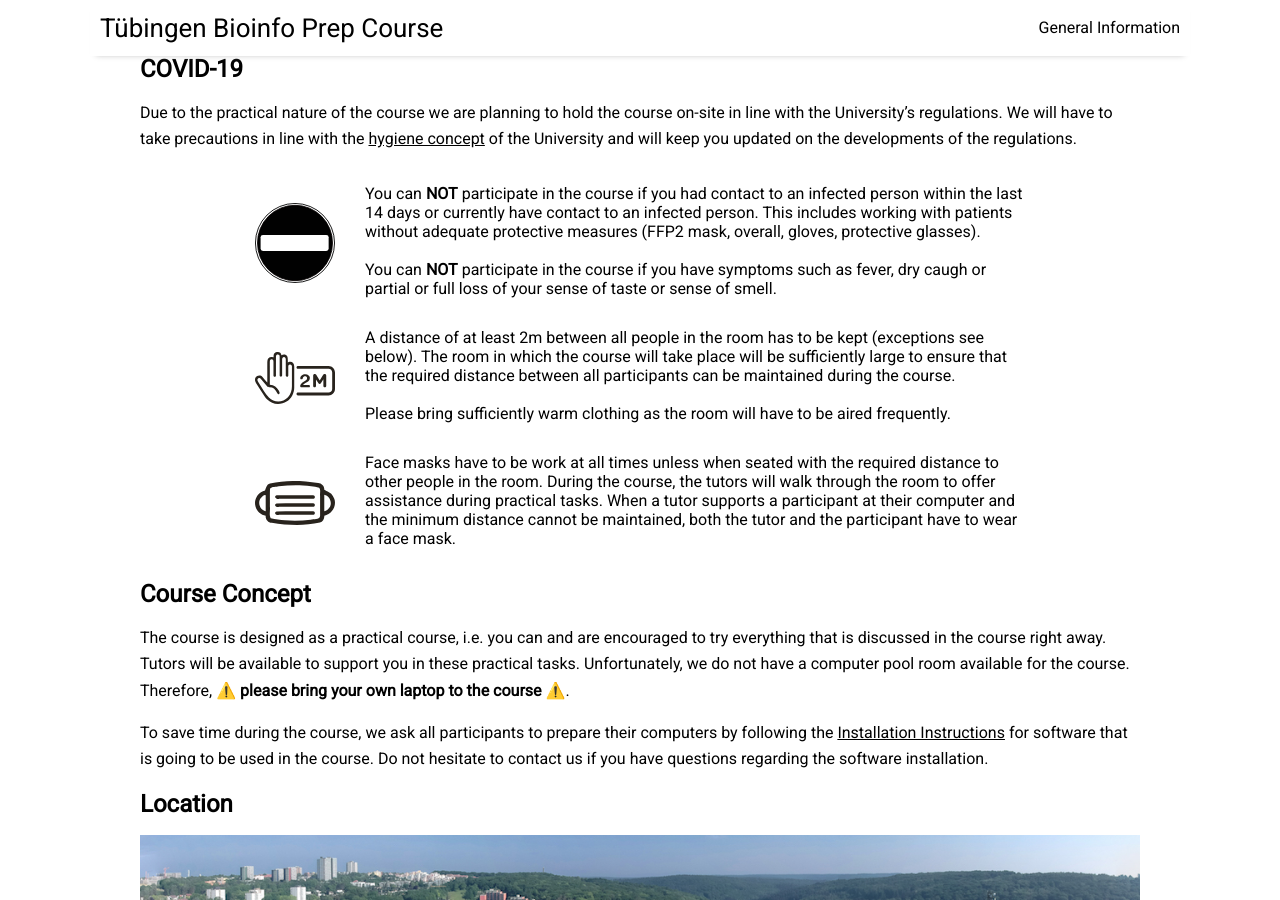
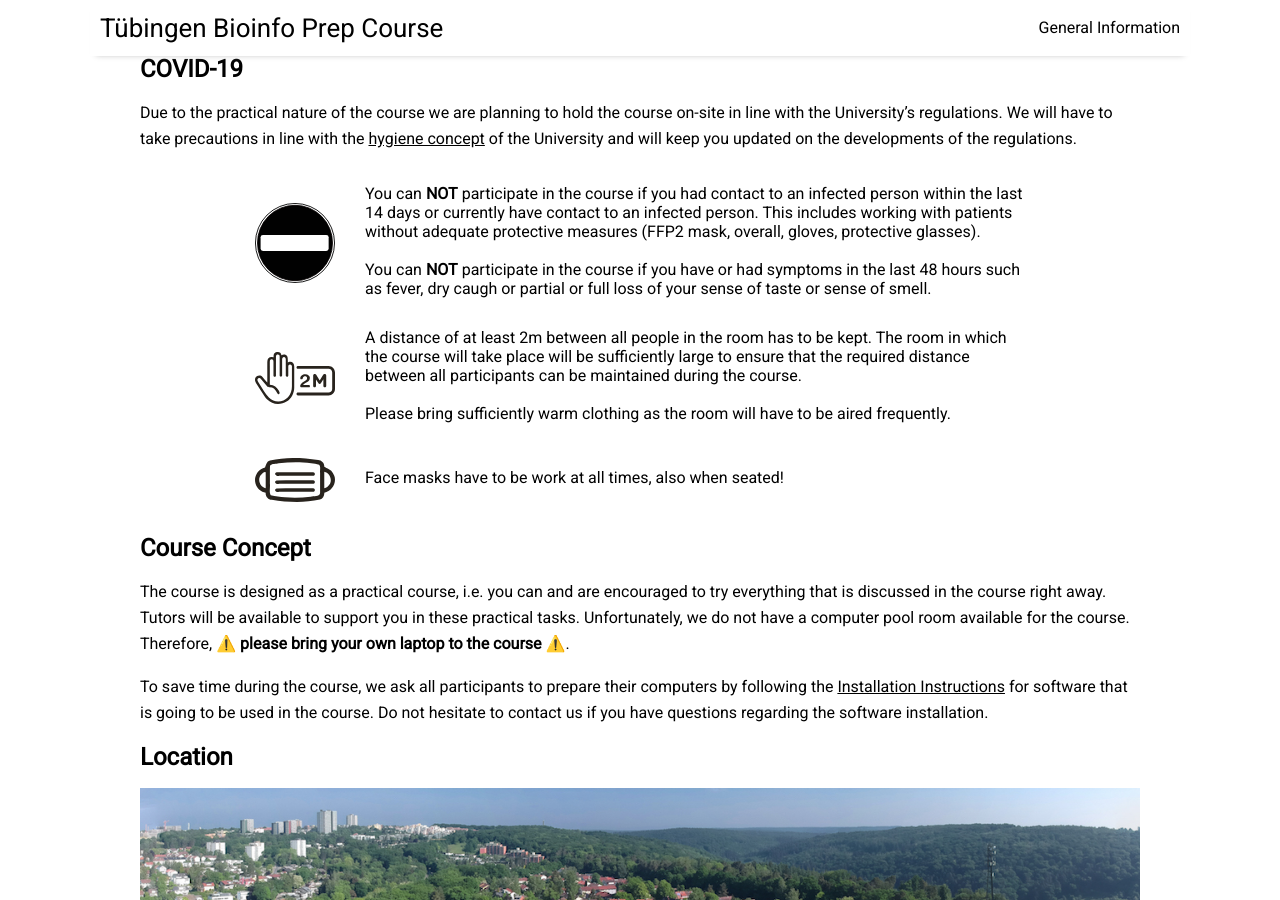
Before and after one commit to BioInfPrep/bioinfprep.github.io, a Jekyll site: the page built from _posts/0900-01-01-general-information.md, in a window 1280 px wide and 900 px high, scrolled down 822 px. Built offline with Jekyll 4.4.1, drawn with Linux system fonts in a browser that asks for light colours; nearby versions of some CDN libraries.

Commit message:
New COVID regulations

```diff
--- a/_posts/0900-01-01-general-information.md
+++ b/_posts/0900-01-01-general-information.md
@@ -92,25 +92,20 @@ person within the last 14 days or currently have contact to an infected person.
 This includes working with patients without adequate protective measures (FFP2
 mask, overall, gloves, protective glasses).<br/><br/>
 
-You can <b>NOT</b> participate in the course if you have symptoms such as
-fever, dry caugh or partial or full loss of your sense of taste or sense of
-smell.
+You can <b>NOT</b> participate in the course if you have or had symptoms in the
+last 48 hours such as fever, dry caugh or partial or full loss of your sense of
+taste or sense of smell.
 </td></tr>
 <tr><td style="border:none"><img style="width:80px;" src="/assets/img/distance.svg"/></td><td style="border:none">
-A distance of at least 2m between all people in the room has to be kept
-(exceptions see below). The room in which the course will take place will be
-sufficiently large to ensure that the required distance between all
-participants can be maintained during the course.<br/><br/>
+A distance of at least 2m between all people in the room has to be kept. The
+room in which the course will take place will be sufficiently large to ensure
+that the required distance between all participants can be maintained during
+the course.<br/><br/>
 
 Please bring sufficiently warm clothing as the room will have to be aired frequently.
 </td></tr>
 <tr><td style="border:none"><img style="width:80px;" src="/assets/img/mask.svg"/></td><td style="border:none">
-Face masks have to be work at all times unless when seated with the required distance to other people in the room.
-During the course, the tutors will walk through the room to offer assistance
-during practical tasks. When a tutor supports a participant at their computer
-and the minimum distance cannot be maintained, both the tutor and the
-participant have to wear a face mask.
-</td></tr>
+Face masks have to be work at all times, also when seated!</td></tr>
 </table>
 
 ## Course Concept
```
